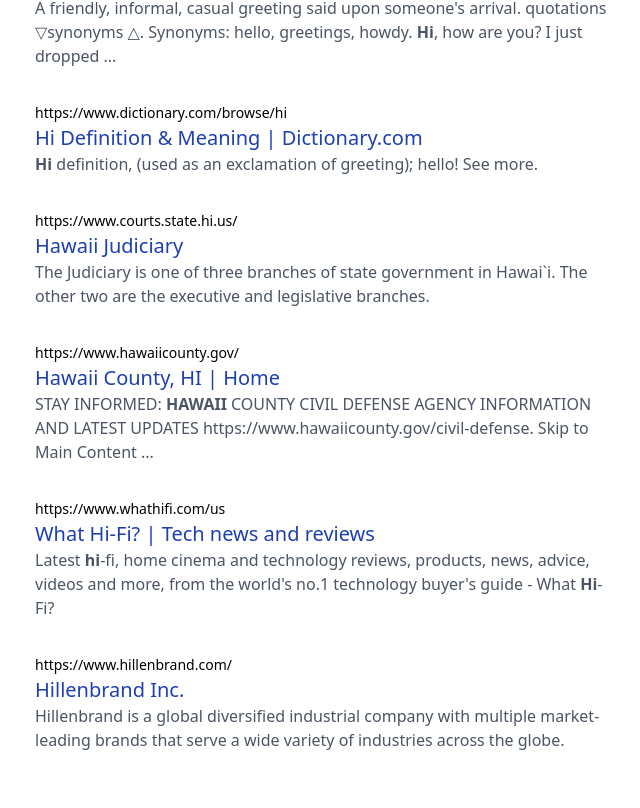
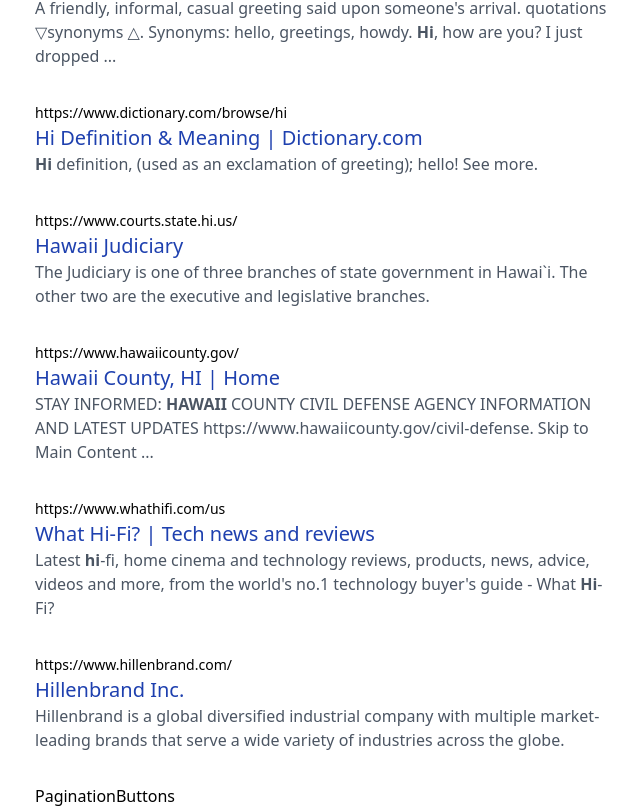
Before and after one commit to Kxvin1/google-nextjs, a Next.js app: page /search in a window 1280 px wide. Shown: the part 883-1691 px from the top of the page, without its empty margins (173-813 px from the left). Before the commit the page ends 1667 px from the top, so only its background shows below. Built offline with nearby package versions, Linux system fonts and the light colour scheme; no server answers.

Commit message:
pagination init and changed functions to export default for other components

```diff
--- /dev/null
+++ b/components/PaginationButtons.js
@@ -0,0 +1,3 @@
+export default function PaginationButtons() {
+  return <div>PaginationButtons</div>;
+}
--- a/components/SearchHeaderOption.js
+++ b/components/SearchHeaderOption.js
@@ -1,6 +1,6 @@
 import { useRouter } from "next/router";
 
-function SearchHeaderOption({ title, Icon, selected }) {
+export default function SearchHeaderOption({ title, Icon, selected }) {
   const router = useRouter();
 
   const selectTab = (title) => {
@@ -24,5 +24,3 @@
     </div>
   );
 }
-
-export default SearchHeaderOption;
--- a/components/SearchHeaderOptions.js
+++ b/components/SearchHeaderOptions.js
@@ -3,7 +3,7 @@
 
 import SearchHeaderOption from "./SearchHeaderOption";
 
-function SearchHeaderOptions() {
+export default function SearchHeaderOptions() {
   const router = useRouter();
 
   return (
@@ -27,5 +27,3 @@
     </div>
   );
 }
-
-export default SearchHeaderOptions;
--- a/components/SearchResults.js
+++ b/components/SearchResults.js
@@ -1,6 +1,7 @@
 import Parser from "html-react-parser";
+import PaginationButtons from "./PaginationButtons";
 
-function SearchResults({ results }) {
+export default function SearchResults({ results }) {
   return (
     <div className="w-full mx-auto px-3 sm:pl-[5%] md:pl-[14%] lg:pl-52">
       <p className="text-gray-600 text-sm mb-5 mt-3">
@@ -28,8 +29,7 @@
           </div>
         );
       })}
+      <PaginationButtons />
     </div>
   );
 }
-
-export default SearchResults;
```
